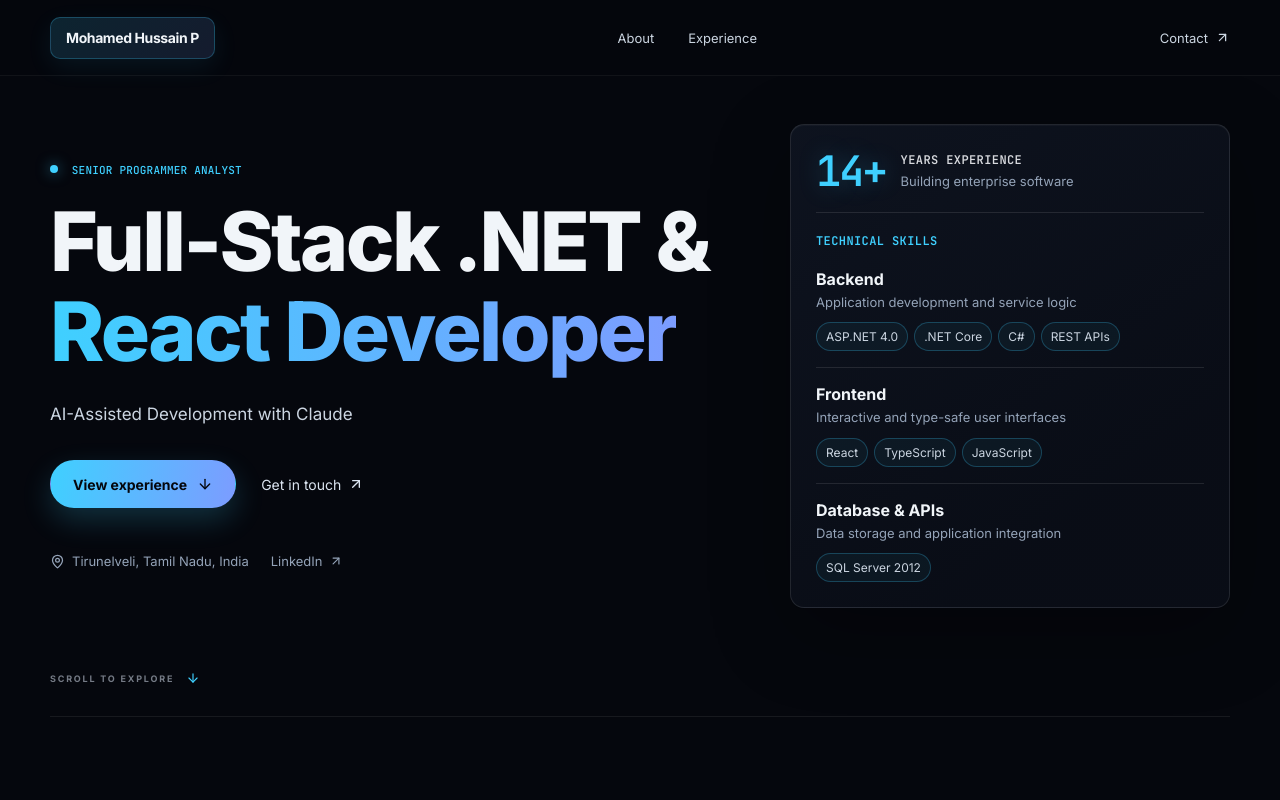
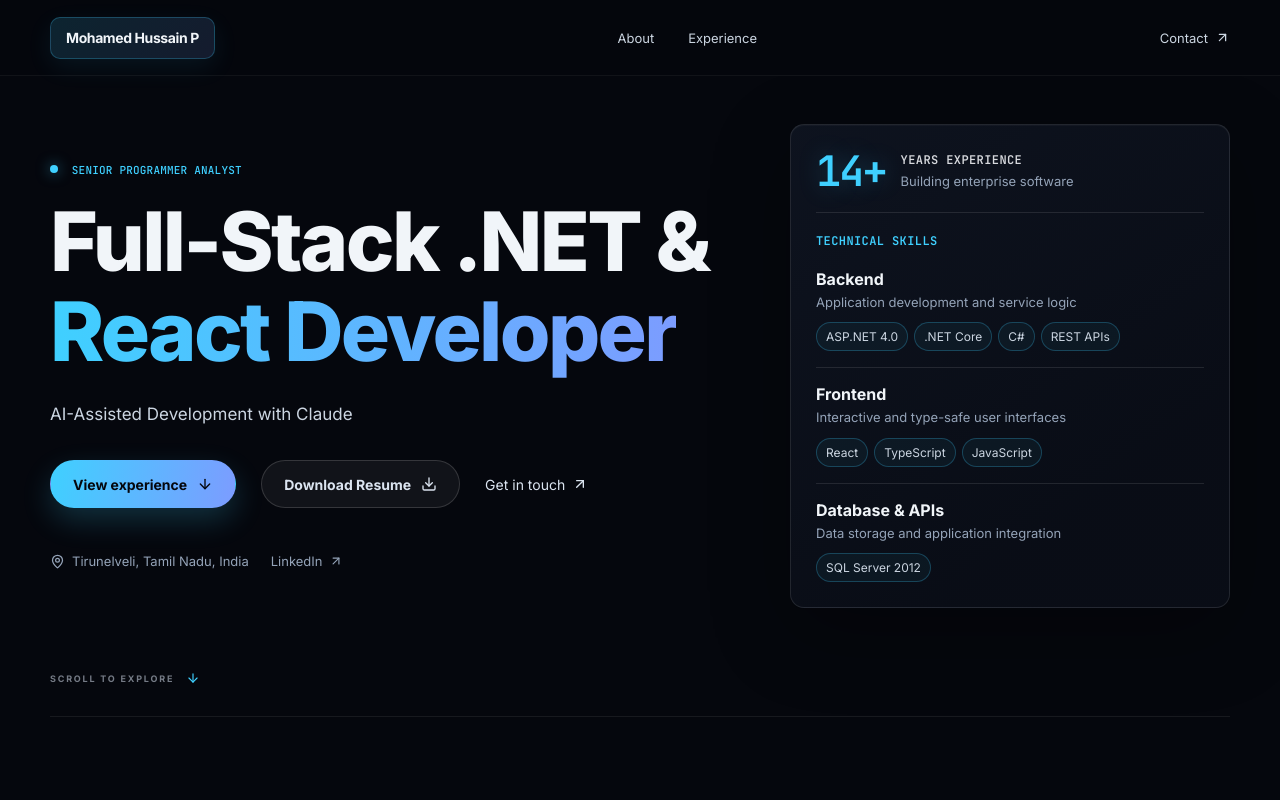
Before and after one commit to MohamedHussainP/MohamedHussain, a React (Vite) app: page / in a window 1280 px wide. Shown: the top 800 px of the page. Built offline with nearby package versions, Linux system fonts and the light colour scheme.

Commit message:
Add downloadable resume to portfolio
Co-authored-by: Copilot App <223556219+Copilot@users.noreply.github.com>

```diff
--- a/src/App.tsx
+++ b/src/App.tsx
@@ -1,4 +1,4 @@
-import { ArrowDown, ArrowUpRight, Mail, MapPin } from 'lucide-react';
+import { ArrowDown, ArrowUpRight, Download, Mail, MapPin } from 'lucide-react';
 import { portfolio } from './data/portfolio';
 
 function App() {
@@ -25,6 +25,9 @@ function App() {
             <p className="hero-intro">AI-Assisted Development with Claude</p>
             <div className="hero-actions">
               <a className="button button-primary" href="#experience">View experience <ArrowDown size={16} aria-hidden="true" /></a>
+              <a className="button button-secondary" href="/resume.pdf" download="Mohamed-Hussain-Resume.pdf">
+                Download Resume <Download size={16} aria-hidden="true" />
+              </a>
               <a className="text-link" href={`mailto:${portfolio.email}`}>Get in touch <ArrowUpRight size={16} aria-hidden="true" /></a>
             </div>
             <div className="hero-meta">
--- a/src/index.css
+++ b/src/index.css
@@ -47,6 +47,8 @@ h1, h2, h3, p { margin-top: 0; }
 .button:hover { transform: translateY(-2px); }
 .button-primary { color: #05070d; background: linear-gradient(100deg, #3fd0ff, #7c9cff); box-shadow: 0 12px 30px #3fd0ff33; }
 .button-primary:hover { background: linear-gradient(100deg, #68dcff, #9aaeff); box-shadow: 0 14px 36px #3fd0ff50; }
+.button-secondary { border-color: #ffffff26; color: #dbe4f0; background: #ffffff0d; }
+.button-secondary:hover { border-color: #3fd0ff66; background: #3fd0ff1a; }
 .text-link { color: #dbe4f0; font-size: 14px; }
 .text-link:hover { color: var(--accent); }
 .hero-meta { display: flex; align-items: center; gap: 22px; margin-top: 45px; color: var(--muted); font-size: 13px; }
```
Also changed, not shown: 2 other files (tests, documents, lock files or other folders).
